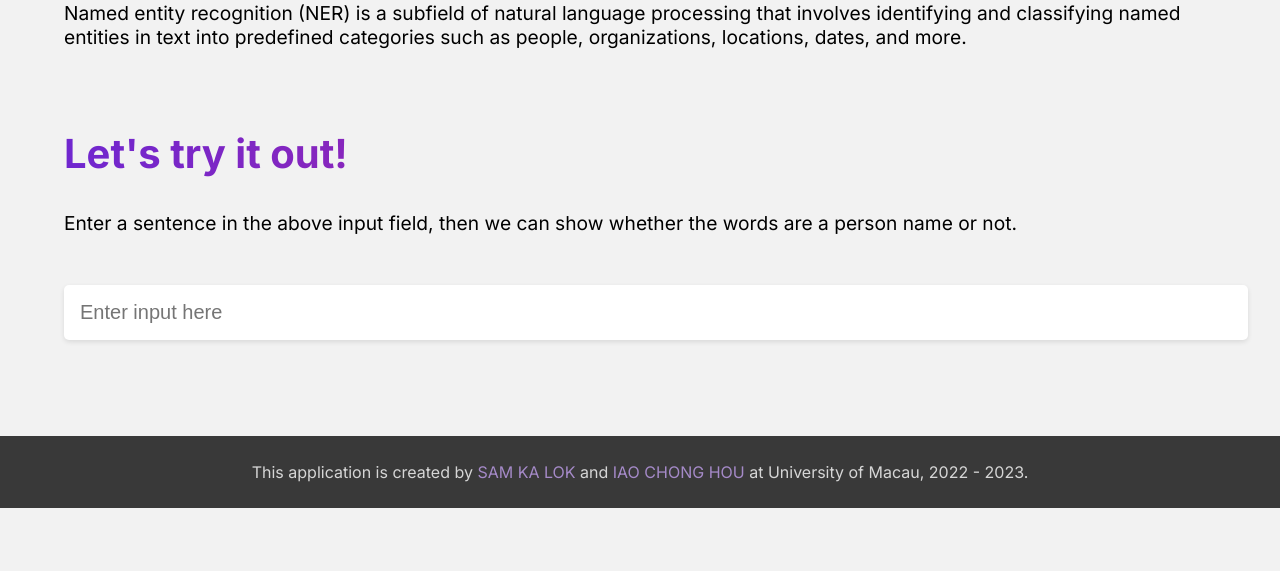
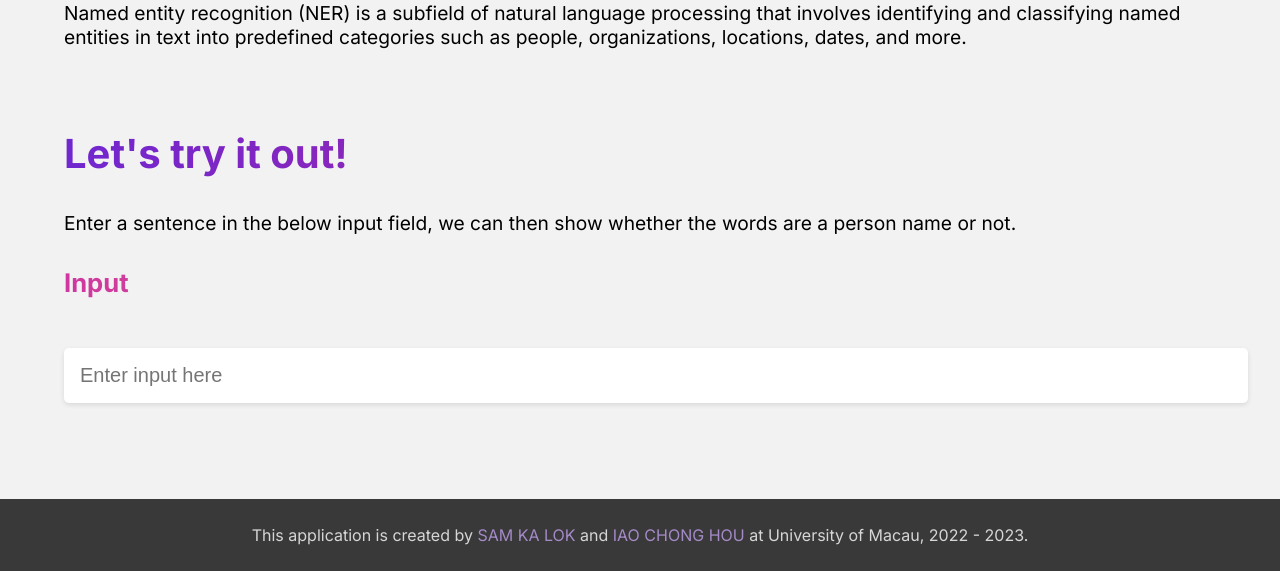
Before and after one commit to K4Lok/nlp-ner-web-application, a Flask app: page / in a window 1280 px wide. Shown: the part 276-847 px from the top of the page. Before the commit the page ends 784 px from the top, so only its background shows below. Run offline with Flask 2, Linux system fonts and the light colour scheme; parts of the project's set-up code (start-up, migrations or seed data) failed here and were passed over.

Commit message:
add: input h3 in the input field

```diff
--- a/src/templates/index.html
+++ b/src/templates/index.html
@@ -17,10 +17,11 @@
     </div>
     <div class="description">
         <h2 class="gradient-text">Let's try it out!</h2>
-        <p>Enter a sentence in the above input field, then we can show whether the words are a person name or not.</p>
+        <p>Enter a sentence in the below input field, we can then show whether the words are a person name or not.</p>
     </div>
 
     <form id="nerForm" method="GET">
+        <h3 class="gradient-text-output">Input</h3>
         <input id="nerInput" type="text" placeholder="Enter input here">
     </form>
 </main>
--- a/src/templates/query.html
+++ b/src/templates/query.html
@@ -17,10 +17,11 @@
     </div>
     <div class="description">
         <h2 class="gradient-text">Let's try it out!</h2>
-        <p>Enter a sentence in the above input field, we can then show the words are a person name or not.</p>
+        <p>Enter a sentence in the below input field, we can then show whether the words are a person name or not.</p>
     </div>
 
     <form id="nerForm" method="GET">
+        <h3 class="gradient-text-output">Input</h3>
         <input id="nerInput" class="entered" type="text" value="{{ sentence }}" placeholder="Enter input here">
     </form>
 
```
